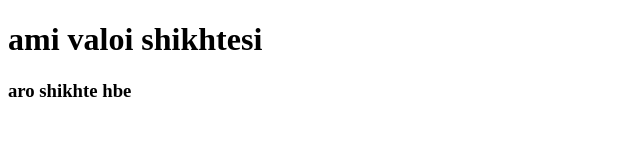
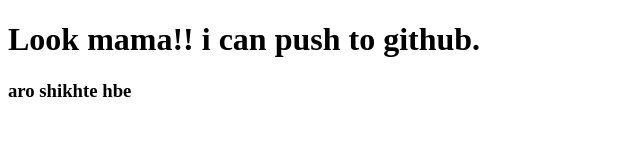
Before and after one commit to thamskhan/my-first-website, a plain HTML site: page index.html in a window 1280 px wide. Shown: the whole page, without its empty margins (0-640 px from the left). Drawn offline with Linux system fonts and the light colour scheme.

Commit message:
again push try

```diff
--- a/index.html
+++ b/index.html
@@ -7,7 +7,7 @@
     <title>My First ever website</title>
 </head>
 <body>
-    <h1>ami valoi shikhtesi</h1>
+    <h1>Look mama!! i can push to github.</h1>
     <h3>aro shikhte hbe</h3>
 </body>
 </html>
```
